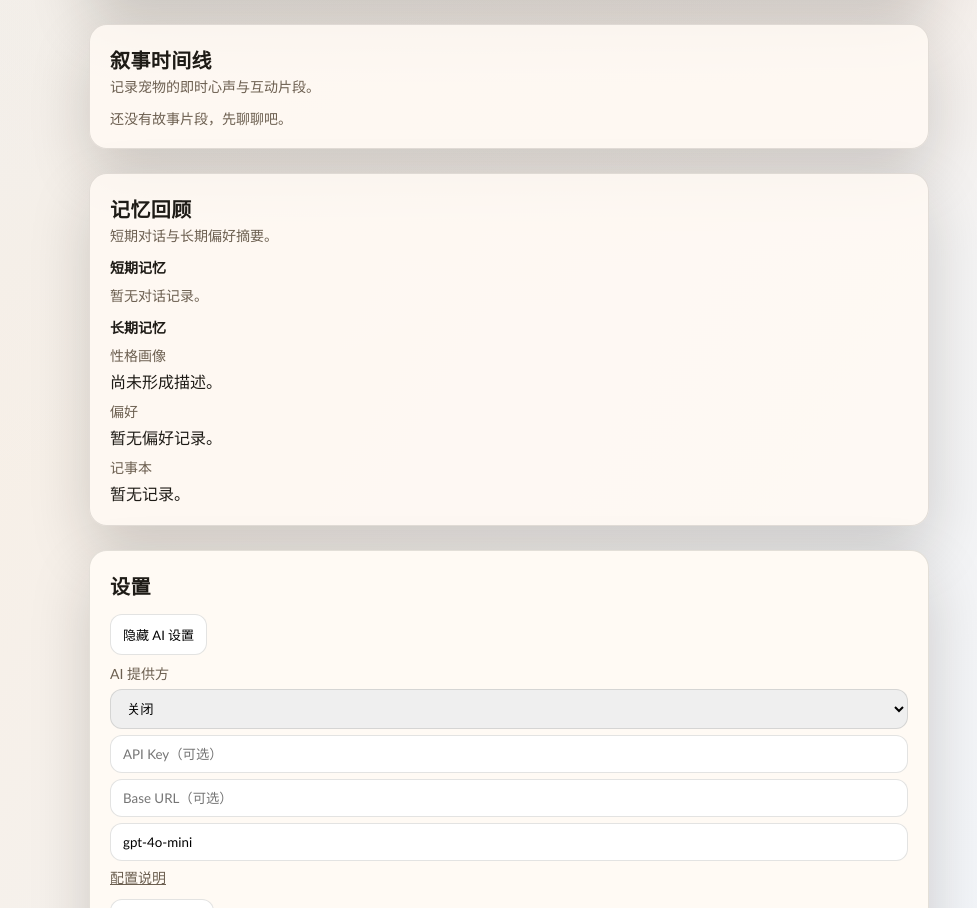
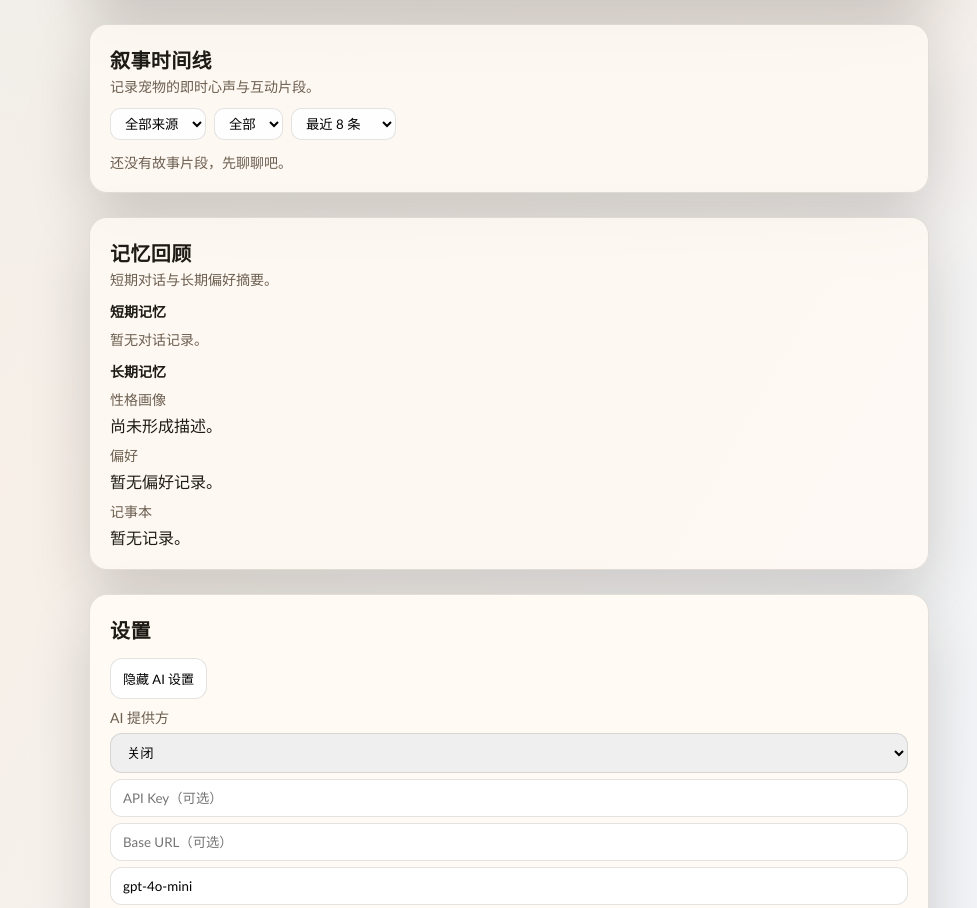
Before and after one commit to MarsDoge/ai-pet, a Next.js app in the folder apps/web/: page / in a window 1280 px wide. Shown: the part 1263-2171 px from the top of the page, without its empty margins (303-1280 px from the left). Built offline with nearby package versions, Linux system fonts and the light colour scheme.

Commit message:
feat(web): add narrative timeline filters
Fixes #82

```diff
--- a/apps/web/app/components/NarrativeTimeline.tsx
+++ b/apps/web/app/components/NarrativeTimeline.tsx
@@ -1,4 +1,7 @@
+"use client";
+
 import type { EventLogEntry } from "@ai-pet/pet-memory";
+import { useMemo, useState } from "react";
 
 type NarrativePayload = {
   text?: string;
@@ -21,21 +24,95 @@ function getNarrative(entry: EventLogEntry): NarrativePayload | null {
 }
 
 export function NarrativeTimeline({ entries }: NarrativeTimelineProps) {
-  const narratives = entries
-    .map((entry) => ({ entry, payload: getNarrative(entry) }))
-    .filter((item) => item.payload?.text)
-    .slice(-8)
+  const [sourceFilter, setSourceFilter] = useState<"all" | "chat" | "auto_speak">("all");
+  const [tagFilter, setTagFilter] = useState<string>("全部");
+  const [limit, setLimit] = useState<number>(8);
+
+  const { narratives, tags } = useMemo(() => {
+    const all = entries
+      .map((entry) => ({ entry, payload: getNarrative(entry) }))
+      .filter((item) => item.payload?.text) as Array<{
+      entry: EventLogEntry;
+      payload: NarrativePayload;
+    }>;
+
+    const tagSet = new Set<string>();
+    for (const item of all) {
+      item.payload.tags?.forEach((tag) => tagSet.add(tag));
+    }
+
+    return {
+      narratives: all,
+      tags: ["全部", ...Array.from(tagSet)]
+    };
+  }, [entries]);
+
+  const filtered = narratives
+    .filter((item) => (sourceFilter === "all" ? true : item.payload.source === sourceFilter))
+    .filter((item) => (tagFilter === "全部" ? true : item.payload.tags?.includes(tagFilter)))
+    .slice(-limit)
     .reverse();
 
   return (
     <section className="panel soft">
       <h2 className="section-title">叙事时间线</h2>
       <p className="subtle">记录宠物的即时心声与互动片段。</p>
+      <div style={{ marginTop: 12, display: "flex", gap: 8, flexWrap: "wrap" }}>
+        <select
+          value={sourceFilter}
+          onChange={(event) => setSourceFilter(event.target.value as "all" | "chat" | "auto_speak")}
+          style={{
+            padding: "6px 10px",
+            borderRadius: 10,
+            border: "1px solid var(--border)",
+            background: "rgba(255, 255, 255, 0.9)",
+            fontFamily: "inherit"
+          }}
+        >
+          <option value="all">全部来源</option>
+          <option value="chat">对话片段</option>
+          <option value="auto_speak">自言自语</option>
+        </select>
+        <select
+          value={tagFilter}
+          onChange={(event) => setTagFilter(event.target.value)}
+          style={{
+            padding: "6px 10px",
+            borderRadius: 10,
+            border: "1px solid var(--border)",
+            background: "rgba(255, 255, 255, 0.9)",
+            fontFamily: "inherit"
+          }}
+        >
+          {tags.map((tag) => (
+            <option key={tag} value={tag}>
+              {tag}
+            </option>
+          ))}
+        </select>
+        <select
+          value={limit}
+          onChange={(event) => setLimit(Number(event.target.value))}
+          style={{
+            padding: "6px 10px",
+            borderRadius: 10,
+            border: "1px solid var(--border)",
+            background: "rgba(255, 255, 255, 0.9)",
+            fontFamily: "inherit"
+          }}
+        >
+          {[4, 8, 12, 20].map((value) => (
+            <option key={value} value={value}>
+              最近 {value} 条
+            </option>
+          ))}
+        </select>
+      </div>
       <div style={{ marginTop: 12, display: "grid", gap: 10 }}>
-        {narratives.length === 0 ? (
+        {filtered.length === 0 ? (
           <span className="subtle">还没有故事片段，先聊聊吧。</span>
         ) : (
-          narratives.map(({ entry, payload }) => (
+          filtered.map(({ entry, payload }) => (
             <div
               key={`${entry.at}-${payload?.text}`}
               style={{
```
Also changed, not shown: 1 other file (tests, documents, lock files or other folders).
